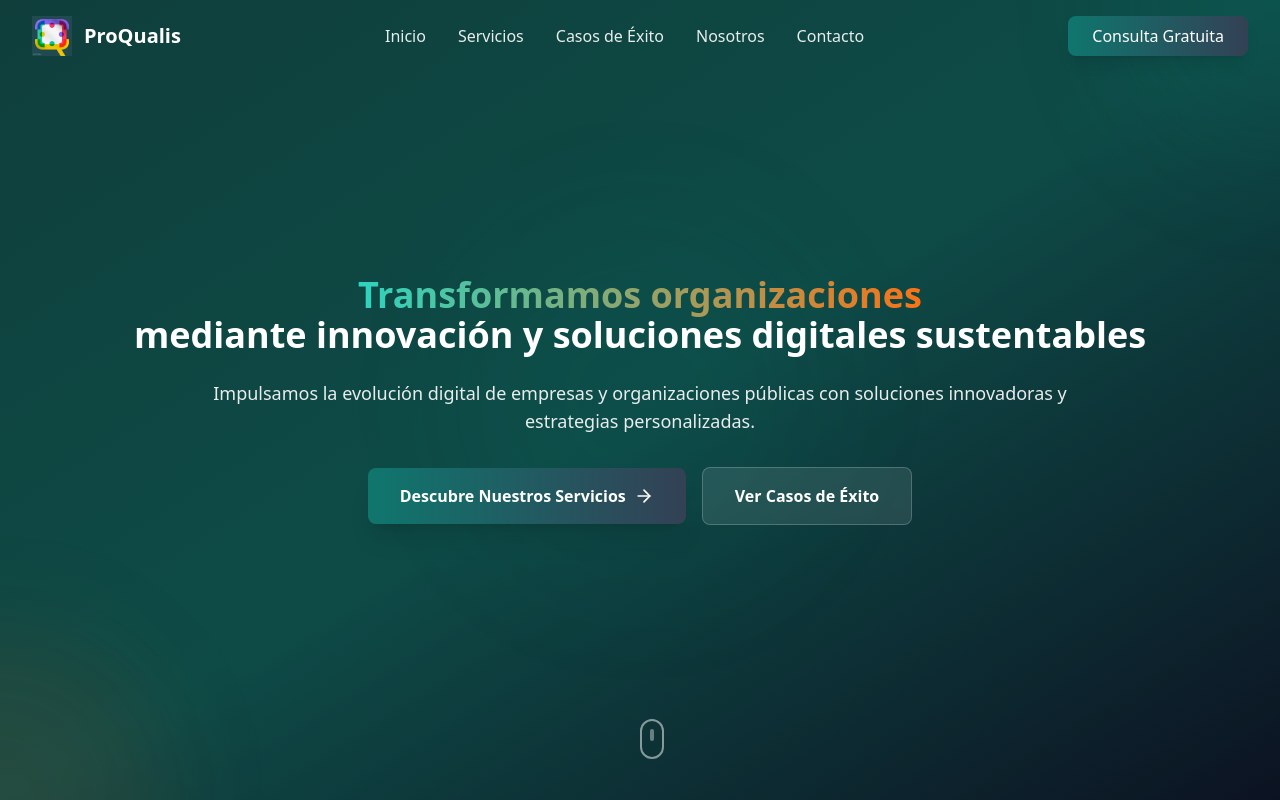
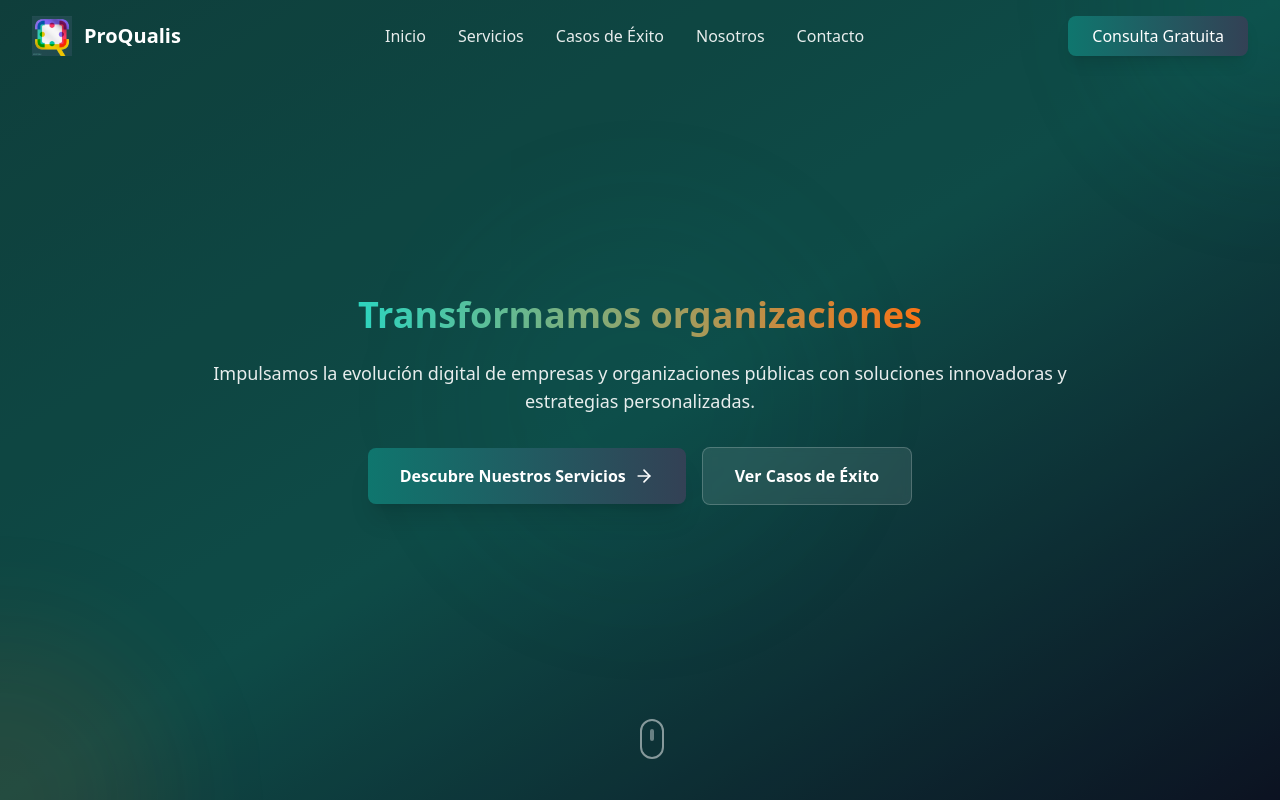
Before and after one commit to Guideon365AR/ProQualis, a React (Vite) app: page / in a window 1280 px wide. Shown: the top 800 px of the page. Built offline with nearby package versions, Linux system fonts and the light colour scheme.

Commit message:
Eliminar texto específico del hero

```diff
--- a/src/App.tsx
+++ b/src/App.tsx
@@ -143,9 +143,6 @@ function App() {
             <h1 className="text-3xl md:text-4xl font-bold text-white mb-6 leading-tight">
               <span className="bg-gradient-to-r from-teal-400 to-orange-500 bg-clip-text text-transparent">
                 Transformamos organizaciones
-              </span>
-              <span className="block text-white">
-                mediante innovación y soluciones digitales sustentables
               </span>
             </h1>
             <p className="text-base md:text-lg text-white/90 mb-8 max-w-4xl mx-auto leading-relaxed">
```
